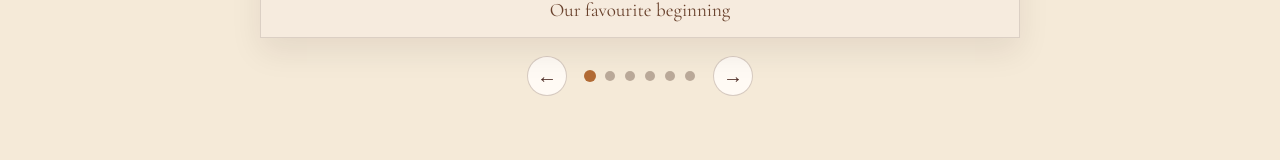
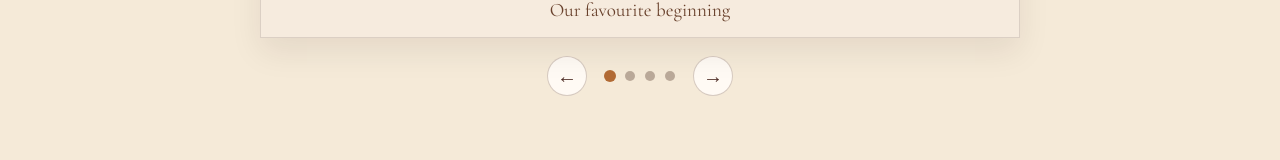
Before and after one commit to madhu1313/MaYu, a React (Vite) app in the folder madhukar-yamini-react-site/: page / in a window 1280 px wide. Shown: the part 4589-4749 px from the top of the page. Built offline with nearby package versions, Linux system fonts and the light colour scheme.

Commit message:
Remove deleted photos from wedding gallery

```diff
--- a/madhukar-yamini-react-site/src/main.jsx
+++ b/madhukar-yamini-react-site/src/main.jsx
@@ -9,10 +9,8 @@ const VENUE = 'Harmony Courtyard, near AVN College of Engineering, Hayathnagar K
 const SONG_SRC = encodeURI('/assets/Seetha Kalyanam - SenSongsMp3.Co.mp3');
 const GALLERY_IMAGES = [
   { src: '/assets/madhukar-yamini-original-couple.jpeg', label: 'Our favourite beginning' },
-  { src: '/assets/madhukar-yamini-ghibli-mandap.png', label: 'Our sacred mandap moments' },
   { src: '/assets/MSR_3412.jpg', label: 'A joyful memory' },
   { src: '/assets/MSR_3443.jpg', label: 'Together in every moment' },
-  { src: '/assets/MSR_4435.jpg', label: 'A smile that stays with us' },
   { src: '/assets/MSR_7333.jpg', label: 'Forever begins here' },
 ];
 
```
Also changed, not shown: madhukar-yamini-react-site/public/assets/MSR_4435.jpg (deleted), 5 other files (tests, documents, lock files or other folders).
